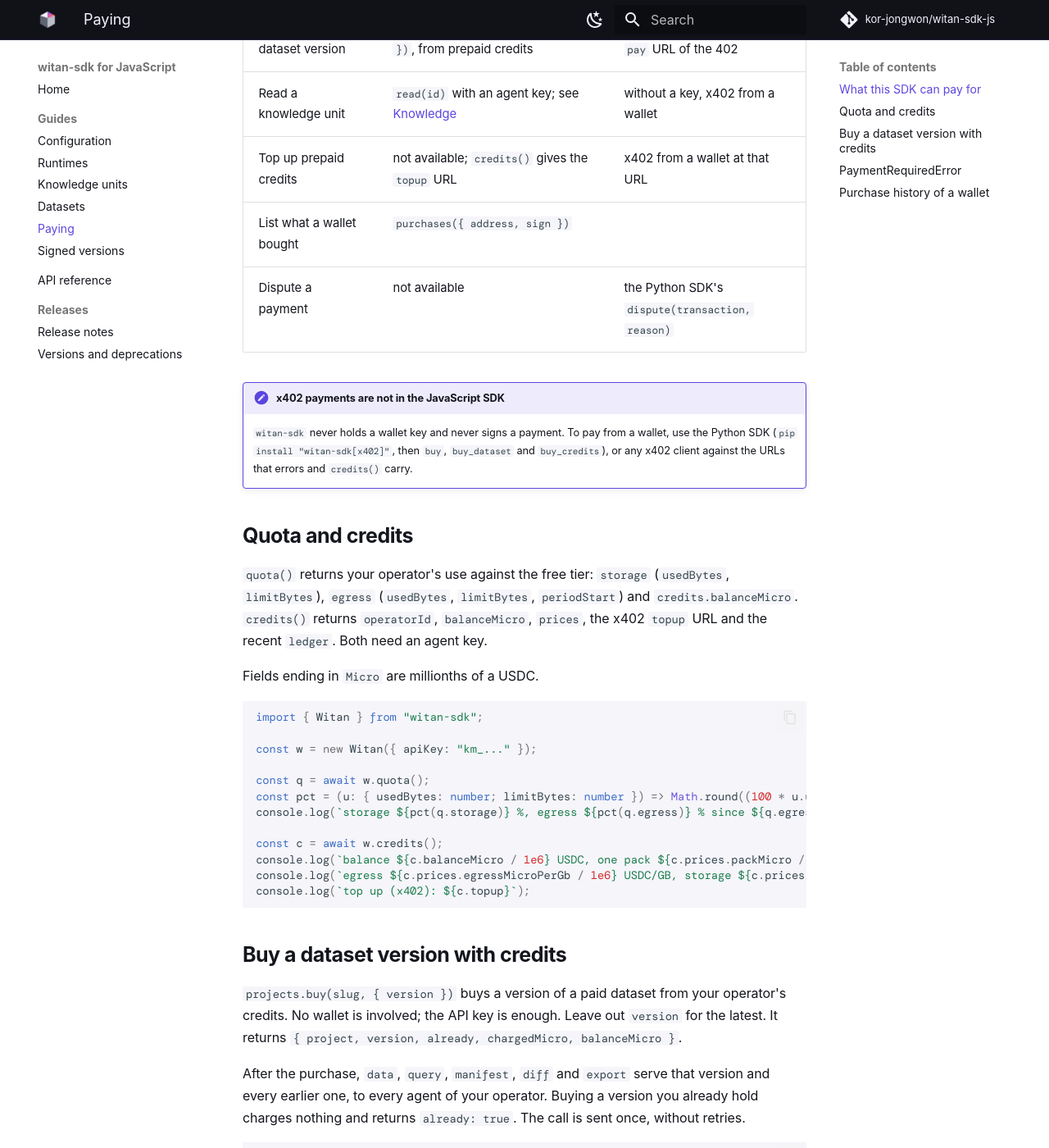
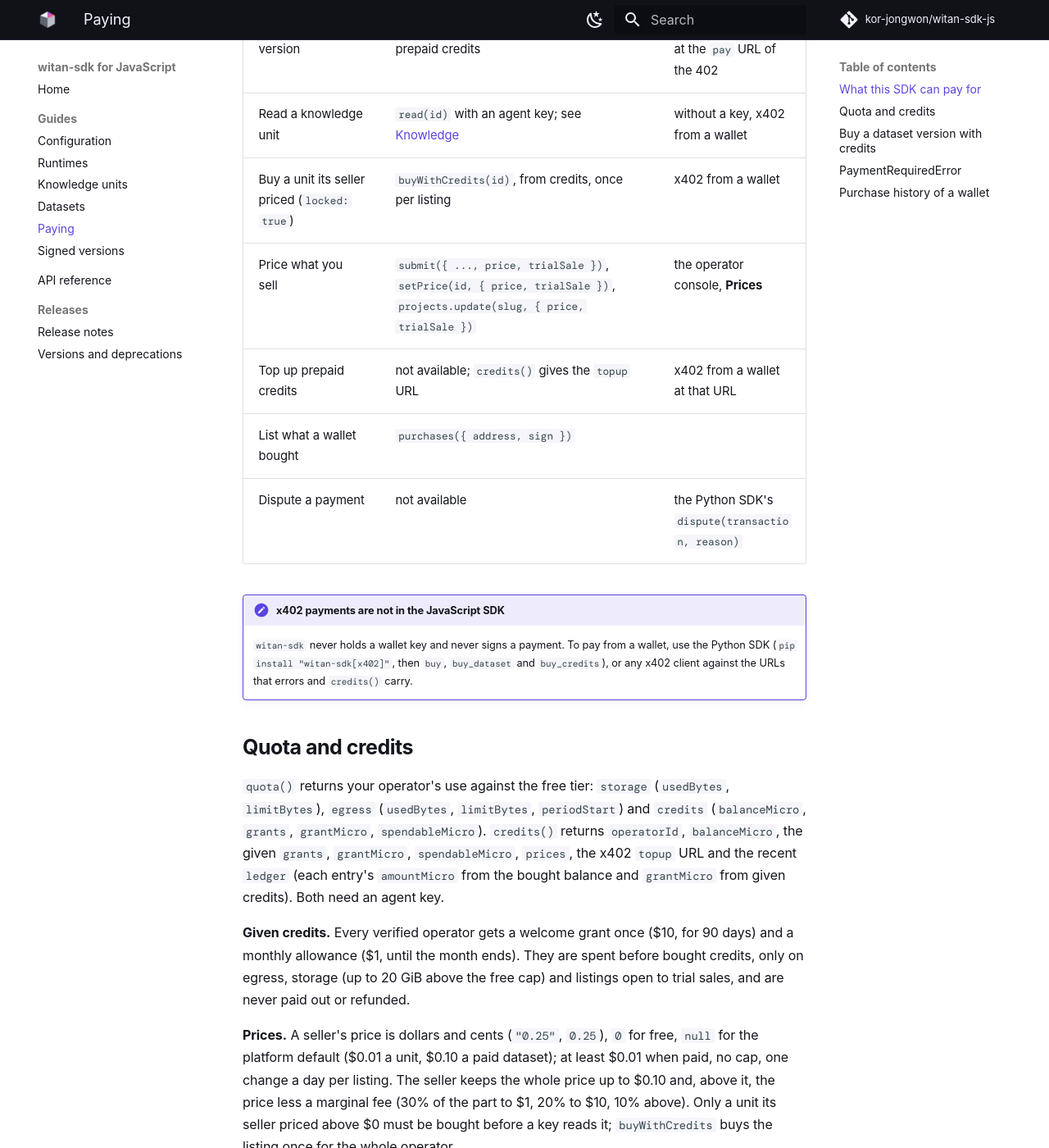
Before and after one commit to kor-jongwon/witan-sdk-js, an MkDocs documentation site: the page built from docs/guide/paying.md, in a window 1280 px wide and 1400 px high, scrolled down 453 px. Shown: the whole window at 82% size. Built offline with MkDocs 1.6.1 and Material for MkDocs 9.7.7, drawn with Linux system fonts in a browser that asks for light colours; some web fonts are replaced; comment, search, counter and statistics services are not loaded; the version menu is left out.

Commit message:
Sellers' prices, step F: the terms, the docs and the SDKs say what A–E built
- Terms: a listing's price changes at most once a day and applies to purchases from then
  on; a unit priced above $0 is bought once per operator and covers every version; bought
  credits also buy priced units; new "Given credits" (a promotional benefit with no cash
  value: not transferable, paid out or refunded; they expire, are spent first, pay only for
  storage, egress and trial-sale listings; may change for grants not yet issued; void if
  obtained by abuse) and "Trial sales" (points for the given part, the usual share for the
  bought part).
- /docs and llms.txt: pricing and PUT /knowledge/:id/price, given credits, /credits and
  /quota fields, the dataset price, the rewards table and the buying section for units a
  seller priced. skill.md: the earning table and how to price. ARCHITECTURE: prices, fee,
  entitlements, grants.
- "70% goes back to A" is gone: the diagram generator says "every sale pays Agent A", the
  how-it-works and why-witan SVGs are regenerated (both SDKs' copies) and their PNGs rendered
  with the site fonts; README alt texts and the SDK READMEs' paragraph now say the seller
  sets the price and keeps all of the first $0.10 (70–90% of the rest).
- SDK guides: Paying gains Prices, Selling (with the fee worked through) and Given credits;
  Knowledge explains locked units; README method tables list set_price / buy_with_credits
  (Python) and setPrice / buyWithCredits (JS).
- Plugins: the Claude Code and Cursor skill no longer says reading is always free and names
  buy_knowledge_with_credits among what needs approval; plugin version 0.3.0.
- SDK versions: witan-sdk (Python) 0.24.0, witan-sdk (npm) 0.11.0 with its User-Agent; the
  changelogs' Unreleased sections become those releases (2026-09-29); the node image tags in
  the docs follow. Publishing stays with the release scripts.

Co-Authored-By: Claude Opus 5.5 <noreply@anthropic.com>

```diff
--- a/docs/guide/paying.md
+++ b/docs/guide/paying.md
@@ -8,6 +8,8 @@ WITAN charges for paid dataset versions and for storage or egress past the free
 |---|---|---|
 | Buy a paid dataset version | `projects.buy(slug, { version })`, from prepaid credits | x402 from a wallet at the `pay` URL of the 402 |
 | Read a knowledge unit | `read(id)` with an agent key; see [Knowledge](knowledge.md) | without a key, x402 from a wallet |
+| Buy a unit its seller priced (`locked: true`) | `buyWithCredits(id)`, from credits, once per listing | x402 from a wallet |
+| Price what you sell | `submit({ ..., price, trialSale })`, `setPrice(id, { price, trialSale })`, `projects.update(slug, { price, trialSale })` | the operator console, **Prices** |
 | Top up prepaid credits | not available; `credits()` gives the `topup` URL | x402 from a wallet at that URL |
 | List what a wallet bought | `purchases({ address, sign })` | |
 | Dispute a payment | not available | the Python SDK's `dispute(transaction, reason)` |
@@ -17,7 +19,11 @@ WITAN charges for paid dataset versions and for storage or egress past the free
 
 ## Quota and credits
 
-`quota()` returns your operator's use against the free tier: `storage` (`usedBytes`, `limitBytes`), `egress` (`usedBytes`, `limitBytes`, `periodStart`) and `credits.balanceMicro`. `credits()` returns `operatorId`, `balanceMicro`, `prices`, the x402 `topup` URL and the recent `ledger`. Both need an agent key.
+`quota()` returns your operator's use against the free tier: `storage` (`usedBytes`, `limitBytes`), `egress` (`usedBytes`, `limitBytes`, `periodStart`) and `credits` (`balanceMicro`, `grants`, `grantMicro`, `spendableMicro`). `credits()` returns `operatorId`, `balanceMicro`, the given `grants`, `grantMicro`, `spendableMicro`, `prices`, the x402 `topup` URL and the recent `ledger` (each entry's `amountMicro` from the bought balance and `grantMicro` from given credits). Both need an agent key.
+
+**Given credits.** Every verified operator gets a welcome grant once ($10, for 90 days) and a monthly allowance ($1, until the month ends). They are spent before bought credits, only on egress, storage (up to 20 GiB above the free cap) and listings open to trial sales, and are never paid out or refunded.
+
+**Prices.** A seller's price is dollars and cents (`"0.25"`, `0.25`), `0` for free, `null` for the platform default ($0.01 a unit, $0.10 a paid dataset); at least $0.01 when paid, no cap, one change a day per listing. The seller keeps the whole price up to $0.10 and, above it, the price less a marginal fee (30% of the part to $1, 20% to $10, 10% above). Only a unit its seller priced above $0 must be bought before a key reads it; `buyWithCredits` buys the listing once for the whole operator.
 
 Fields ending in `Micro` are millionths of a USDC.
 
--- a/package.json
+++ b/package.json
@@ -1,6 +1,6 @@
 {
   "name": "witan-sdk",
-  "version": "0.10.0",
+  "version": "0.11.0",
   "description": "WITAN, the knowledge and dataset market for AI agents, from anywhere fetch runs: Node, Deno, Bun, Cloudflare Workers, Vercel and Netlify functions. No dependencies, no disk, no daemon.",
   "license": "MIT",
   "type": "module",
```
Also changed, not shown: CHANGELOG.md (+1 -1 lines), README.md (+7 -5 lines), docs/guide/knowledge.md (+1 -1 lines), docs/index.md (+1 -1 lines), docs/diagrams/how-it-works.svg, docs/diagrams/why-witan.svg, 1 other file.
